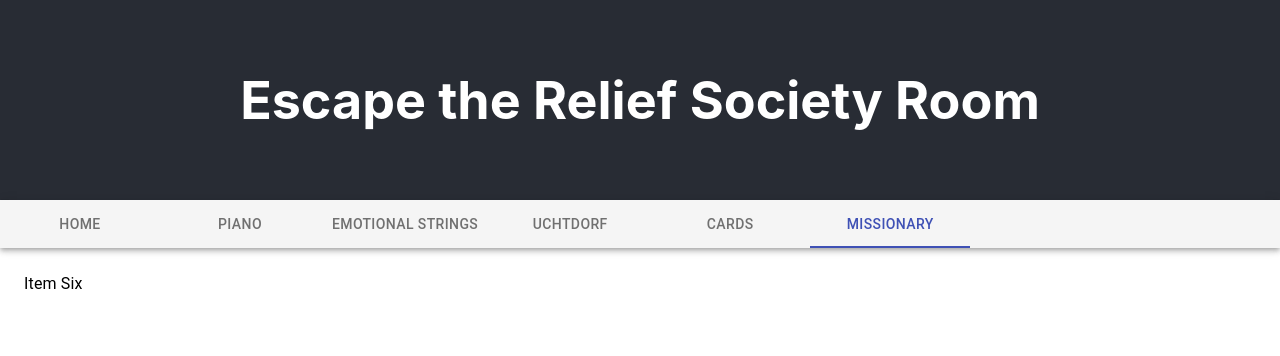
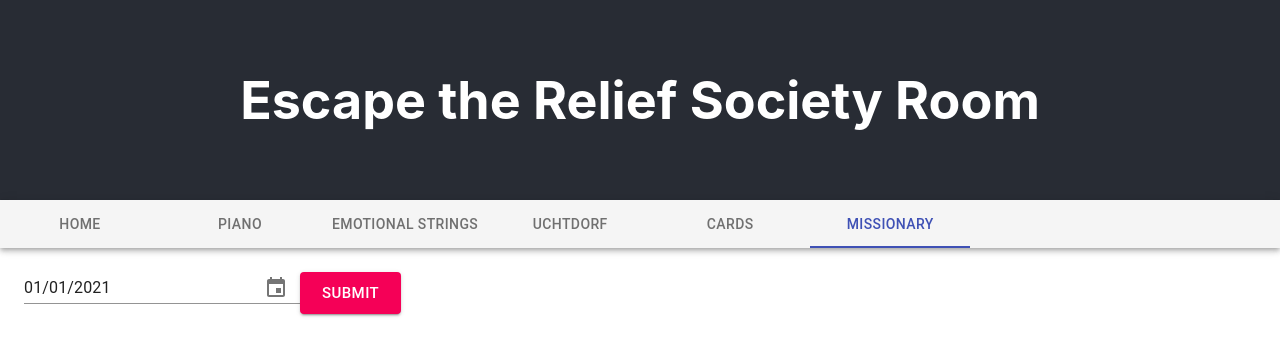
Before and after one commit to nathguen/em-escape-room, a React (Create React App) app: page / in a window 1280 px wide. Both pictures are taken after a click on the tab "MISSIONARY". Shown: the top 356 px of the page. Built offline with nearby package versions, Linux system fonts and the light colour scheme.

Commit message:
Added new packages, wrapped DatePicker, Works

```diff
--- a/package.json
+++ b/package.json
@@ -3,11 +3,15 @@
   "version": "0.1.0",
   "private": true,
   "dependencies": {
-    "@material-ui/core": "^4.3.3",
+    "@date-io/date-fns": "1.3.9",
+    "@material-ui/core": "^4.4.0",
+    "@material-ui/pickers": "^3.2.5",
     "@types/jest": "^24.0.18",
     "@types/node": "^12.7.2",
     "@types/react": "^16.9.2",
     "@types/react-dom": "^16.9.0",
+    "date-fns": "2.0.0-alpha.16",
+    "material-ui-pickers": "^2.2.4",
     "react": "^16.9.0",
     "react-dom": "^16.9.0",
     "react-scripts": "3.1.1",
--- /dev/null
+++ b/src/Components/MissionaryTab/index.tsx
@@ -0,0 +1,96 @@
+import React from 'react';
+import { Button } from '@material-ui/core';
+import DateFnsUtils from '@date-io/date-fns';
+import { KeyboardDatePicker, MuiPickersUtilsProvider } from "@material-ui/pickers";
+
+const ITEM_HEIGHT = 48;
+const ITEM_PADDING_TOP = 8;
+const MenuProps = {
+    PaperProps: {
+        style: {
+            maxHeight: ITEM_HEIGHT * 4.5 + ITEM_PADDING_TOP,
+            width: 250,
+        },
+    },
+};
+
+
+export default function MissionaryTab() {
+    const [selectedDate, setSelectedDate] = React.useState<Date | null>(
+        new Date('2021-01-01T21:11:54'),
+    );
+
+    function handleDateChange(date: Date | null) {
+        setSelectedDate(date);
+    }
+    const [correct, showCorrect] = React.useState(false)
+    const [none, noneCorrect] = React.useState(false)
+
+    const correctAnswers = "2021-01-12";
+    var input = 0;
+
+
+
+
+
+    // const checkAnswers = () => {
+    //     console.log(allInput);
+    //     var splitAnswers = correctAnswers.split('');
+    //     var i = 0;
+    //     var countCorrect = 0;
+    //     splitAnswers.forEach(e => {
+    //         if (e === allInput[i]) {
+    //             countCorrect++;
+
+    //         }
+    //         i++;
+    //         if (countCorrect > 0 && countCorrect < 4) {
+    //             tryAgain(true)
+    //             noneCorrect(false)
+    //         }
+
+    //     })
+    //     if (correctAnswers === allInput) {
+    //         tryAgain(false)
+    //         noneCorrect(false)
+    //         showCorrect(true)
+    //     }
+    //     if (countCorrect === 0) {
+    //         noneCorrect(true)
+    //     }
+    // }
+
+    return (
+        <div>
+            <MuiPickersUtilsProvider utils={DateFnsUtils}>
+                <KeyboardDatePicker
+                    clearable
+                    value={selectedDate}
+                    placeholder="01/01/2021"
+                    onChange={handleDateChange}
+                    minDate={new Date()}
+                    format="MM/dd/yyyy"
+                />
+
+            </MuiPickersUtilsProvider>
+
+            {!correct && (
+                <Button variant="contained" size='large' color="secondary" >
+                    SUBMIT
+            </Button>
+            )}
+
+            {none && (
+                <p>Sorry, none of those are right. Please try again</p>
+            )}
+
+            {correct && (
+                <div>
+                    <h1>CORRECT!</h1>
+                    <p>You may now open the _____________ to receive one of the words for the final clue.</p>
+                </div>
+            )}
+        </div>
+    );
+
+}
--- a/src/Components/TabPanel/index.tsx
+++ b/src/Components/TabPanel/index.tsx
@@ -9,6 +9,7 @@ import HomeTab from '../HomeTab';
 import PianoTab from '../PianoTab';
 import EmotionalTab from '../EmotionalTab';
 import CardsTab from '../CardsTab';
+import MissionaryTab from '../MissionaryTab';
 
 
 interface TabPanelProps {
@@ -95,7 +96,7 @@ export default function ScrollableTabsButtonAuto() {
         <CardsTab />
       </TabPanel>
       <TabPanel value={value} index={5}>
-        Item Six
+        <MissionaryTab />
       </TabPanel>
     </div>
   );
```
Also changed, not shown: 1 other file (tests, documents, lock files or other folders).
